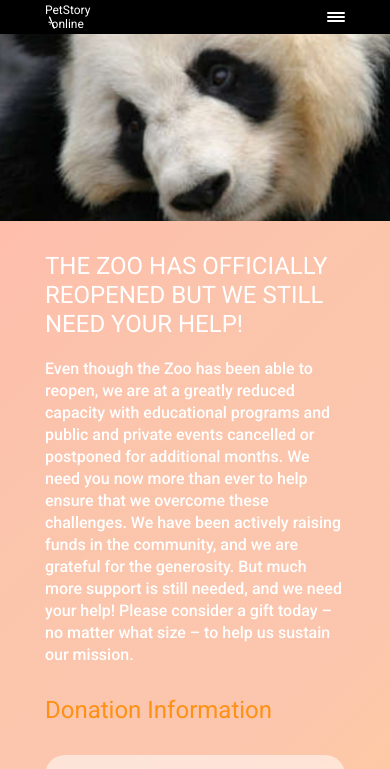
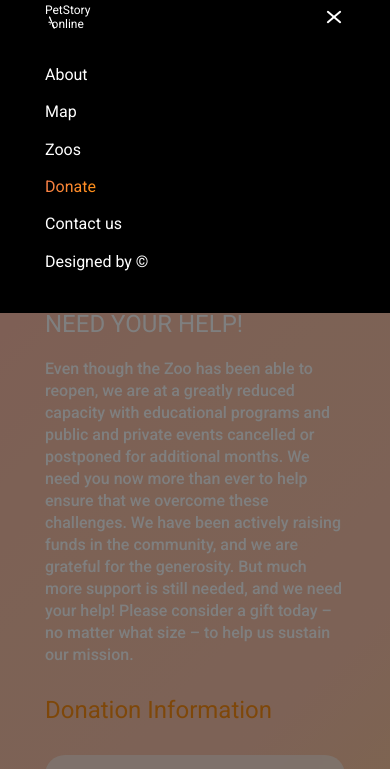
Before and after one commit to Doooodie/songbird, a plain HTML site: page online-zoo/pages/donate/index.html in a window 390 px wide. Both pictures are taken after a click on the element 336 px from the left and 16 px from the top of the page. Shown: the top 769 px of the page. Drawn offline with Linux system fonts and the light colour scheme.

Commit message:
feat: add interactive burger-menu

```diff
--- /dev/null
+++ b/online-zoo/assets/scripts/burger-menu.js
@@ -0,0 +1,21 @@
+const wrapper = document.querySelector('.wrapper');
+const burgerBtn = document.querySelector('.header-burger');
+const headerBottom = document.querySelector('.header-bottom');
+const overlay = document.createElement('div');
+overlay.className = 'overlay';
+
+function switchBurger() {
+  if (burgerBtn.classList.contains('burger-open')) {
+    burgerBtn.classList.remove('burger-open');
+    headerBottom.style.display = 'none';
+    overlay.remove();
+    overlay.removeEventListener('click', switchBurger);
+  } else {
+    burgerBtn.classList.add('burger-open');
+    headerBottom.style.display = 'initial';
+    wrapper.prepend(overlay);
+    overlay.addEventListener('click', switchBurger);
+  }
+}
+
+burgerBtn.onclick = switchBurger;
--- a/online-zoo/assets/styles/global.css
+++ b/online-zoo/assets/styles/global.css
@@ -97,6 +97,15 @@ html {
   margin: 0 auto;
 }
 
+.overlay {
+  position: fixed;
+  width: 100%;
+  height: 100%;
+  background-color: rgba(0, 0, 0, 0.5);
+  z-index: 1;
+  cursor: pointer;
+}
+
 .header {
   background: var(--black);
   backdrop-filter: blur(2px);
@@ -112,11 +121,27 @@ html {
 
 .header-container,
 .header-container-mobile {
+  align-items: center;
+  justify-content: space-between;
+}
+
+.header-bottom {
+  display: none;
+}
+
+.header-container,
+.header-container-mobile,
+.header-bottom-container {
   margin-block: 0;
   padding-inline-start: 0;
-  align-items: center;
-  justify-content: space-between;
   list-style-type: none;
+}
+
+.header-bottom-container {
+  display: flex;
+  flex-direction: column;
+  gap: 15px;
+  padding: 30px 0 40px 0;
 }
 
 .header-link {
@@ -177,9 +202,13 @@ html {
 
 .header-burger {
   cursor: pointer;
-  width: 18px;
-  height: 10px;
-  background: url(../icons/menu/burger_menu.svg);
+  width: 22px;
+  height: 22px;
+  background: url(../icons/menu/burger_menu.svg) no-repeat center;
+}
+
+.burger-open {
+  background-image: url(../icons/menu/active_menu.svg);
 }
 
 .footer {
--- a/online-zoo/assets/styles/responsive-global.css
+++ b/online-zoo/assets/styles/responsive-global.css
@@ -122,6 +122,11 @@
     height: 13px;
   }
 
+  .header-link {
+    font-weight: 400;
+    line-height: 140%;
+  }
+
   .footer-container {
     display: none;
   }
--- a/online-zoo/pages/donate/index.html
+++ b/online-zoo/pages/donate/index.html
@@ -59,6 +59,8 @@
               </a>
             </li>
           </ul>
+
+          <div class="header-mobile">
             <div class="header-container-mobile">
               <div class="header-logo">
                 <a href="../../index.html" class="header-link logo-container">
@@ -71,6 +73,37 @@
                 </a>
               </div>
               <div class="header-burger"></div>
+            </div>
+            <div class="header-bottom">
+              <ul class="header-bottom-container">
+                <li class="header-about">
+                  <a href="../../index.html" class="header-link">About</a>
+                </li>
+                <li class="header-map">
+                  <a href="#" class="header-link">Map</a>
+                </li>
+                <li class="header-zoos">
+                  <a href="#" class="header-link">Zoos</a>
+                </li>
+                <li class="header-donate">
+                  <a href="#" class="header-link link-selected">
+                    Donate
+                  </a>
+                </li>
+                <li class="header-contacts">
+                  <a href="#" class="header-link">Contact us</a>
+                </li>
+                <li class="header-designed-by">
+                  <a
+                    href="https://www.figma.com/file/ypzT9idgAILaSRVRmDAJxn/online-zoo-3-weeks"
+                    target="_blank"
+                    class="header-link"
+                  >
+                    Designed by &copy;
+                  </a>
+                </li>
+              </ul>
+            </div>
           </div>
         </nav>
       </header>
@@ -371,10 +404,7 @@
                   pattern="^\w+([\.-]?\w+)*@\w+([\.-]?\w+)*(\.\w{2,3})+$"
                   required
                 />
-                <button
-                  type="submit"
-                  class="subscription-submit submit-default"
-                >
+                <button type="submit" class="subscription-submit">
                   Submit
                 </button>
               </div>
@@ -543,5 +573,6 @@
     </div>
 
     <script src="index.js"></script>
+    <script src="../../assets/scripts/burger-menu.js"></script>
   </body>
 </html>
```
Also changed, not shown: online-zoo/index.html (+35 -4 lines). Lines whose indentation alone changed are shown as unchanged.
